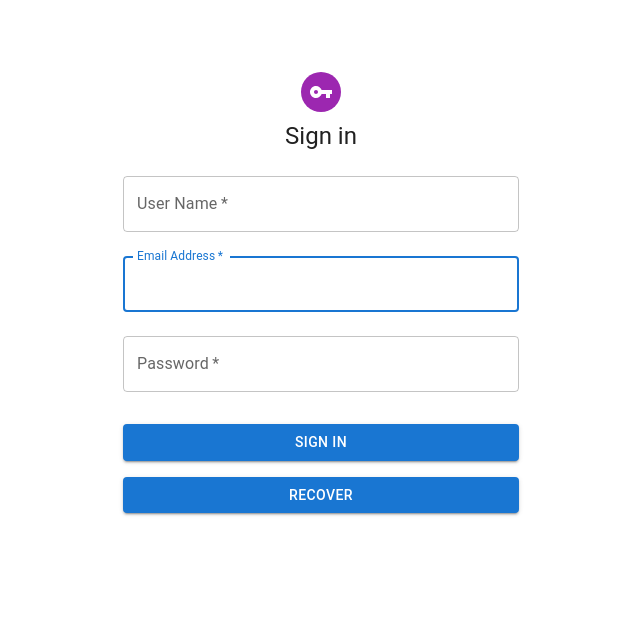
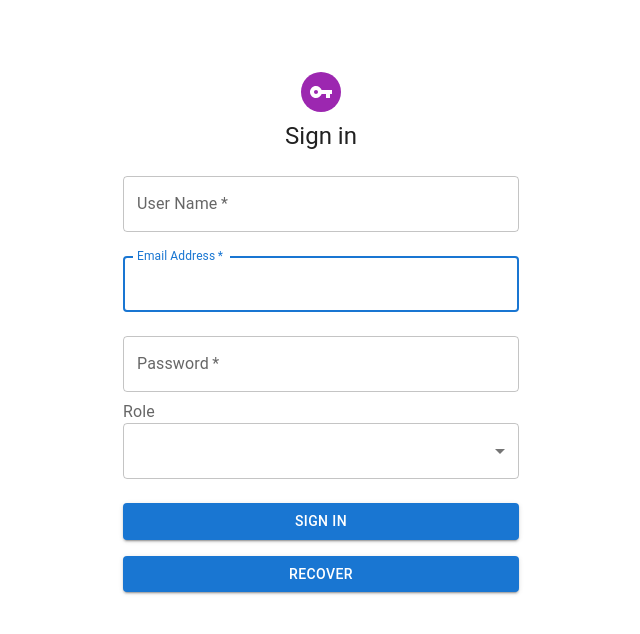
Before and after one commit to daevenPsl/semicolons-frontend-node18, a React (Create React App) app: page / in a window 1280 px wide. Shown: the top 634 px of the page, without its empty margins (319-959 px from the left). Built offline with nearby package versions, Linux system fonts and the light colour scheme.

Commit message:
added roles to signup

```diff
--- a/src/components/LoginComponent/LoginComponent.js
+++ b/src/components/LoginComponent/LoginComponent.js
@@ -16,6 +16,10 @@ import { useNavigate } from "react-router-dom";
 import { useState } from "react";
 import Modal from '@mui/material/Modal';
 import styles from './loginComponent.module.css'
+import InputLabel from '@mui/material/InputLabel';
+import MenuItem from '@mui/material/MenuItem';
+import FormControl from '@mui/material/FormControl';
+import Select from '@mui/material/Select';
 
 // import { LockOutlinedIcon } from "@mui/icons-material";
 import VpnKeyIcon from '@mui/icons-material/VpnKey';
@@ -42,8 +46,8 @@ export default function LoginComponent() {
 
   let navigate = useNavigate();
 
-  const currentUserEmail=localStorage.getItem('userEmail')
-  const currentUserPassword= localStorage.getItem('userPassword')
+  // const currentUserEmail=localStorage.getItem('userEmail')
+  // const currentUserPassword= localStorage.getItem('userPassword')
 
   const [otpModal, setOtpModal]= useState(false);
   const [recoverModal, setRecoverModal]= useState(false);
@@ -97,6 +101,14 @@ export default function LoginComponent() {
     navigate("/identityViewPage")
   }
 
+  const [role, setRole] = useState('');
+
+  const handleRoleChange = (event) => {
+    // setAge(event.target.value);
+    setRole(event.target.value)
+    localStorage.setItem('role', event.target.value)
+  };
+
   return (
     <>
     <ThemeProvider theme={theme}>
@@ -148,6 +160,20 @@ export default function LoginComponent() {
               id="password"
               autoComplete="current-password"
             />
+
+        <InputLabel id="demo-simple-select-label">Role</InputLabel>
+        <Select
+          labelId="demo-simple-select-label"
+          id="role"
+          value={role}
+          label="Role"
+          onChange={handleRoleChange}
+          fullWidth
+        >
+          <MenuItem value="identity">Identity</MenuItem>
+          <MenuItem value="claim-issuer">Claim Issuer</MenuItem>
+          <MenuItem value="claim-verifier">Claim Verifier</MenuItem>
+        </Select>
             {/* <FormControlLabel
               control={<Checkbox value="remember" color="primary" />}
               label="Remember me"
--- a/src/components/NavBarComponent/Navbar.js
+++ b/src/components/NavBarComponent/Navbar.js
@@ -22,8 +22,12 @@ const Navbar = () => {
   const userName = localStorage.getItem("username");
 
   const handleLogout = () => {
+
+
+    localStorage.removeItem("username");
+    localStorage.removeItem("password");
     localStorage.removeItem("userEmail");
-    localStorage.removeItem("userPassword");
+    localStorage.removeItem("role");
     navigate("/");
   };
 
--- a/src/services/balanceService.js
+++ b/src/services/balanceService.js
@@ -1,10 +1,6 @@
 import axios from "axios";
 
-
-
 // https://dummyjson.com/products/1
-
-
 
 export const BalanceService = {
   getBalance: async () => {
@@ -15,6 +11,20 @@ export const BalanceService = {
 
     //   withCredentials: false,
     // }).then((res) => res.data.data);
+
+
+    const username=localStorage.getItem('username');
+    const password=localStorage.getItem('password')
+    const email= localStorage.getItem('userEmail')
+    const role= localStorage.getItem('role');
+
+    console.log({
+      email: email,
+      password: password,
+      username: username,
+      role: role
+    });
+
 
     return axios.get('https://dummyjson.com/products?limit=10').then((res) => res.data);
 
```
